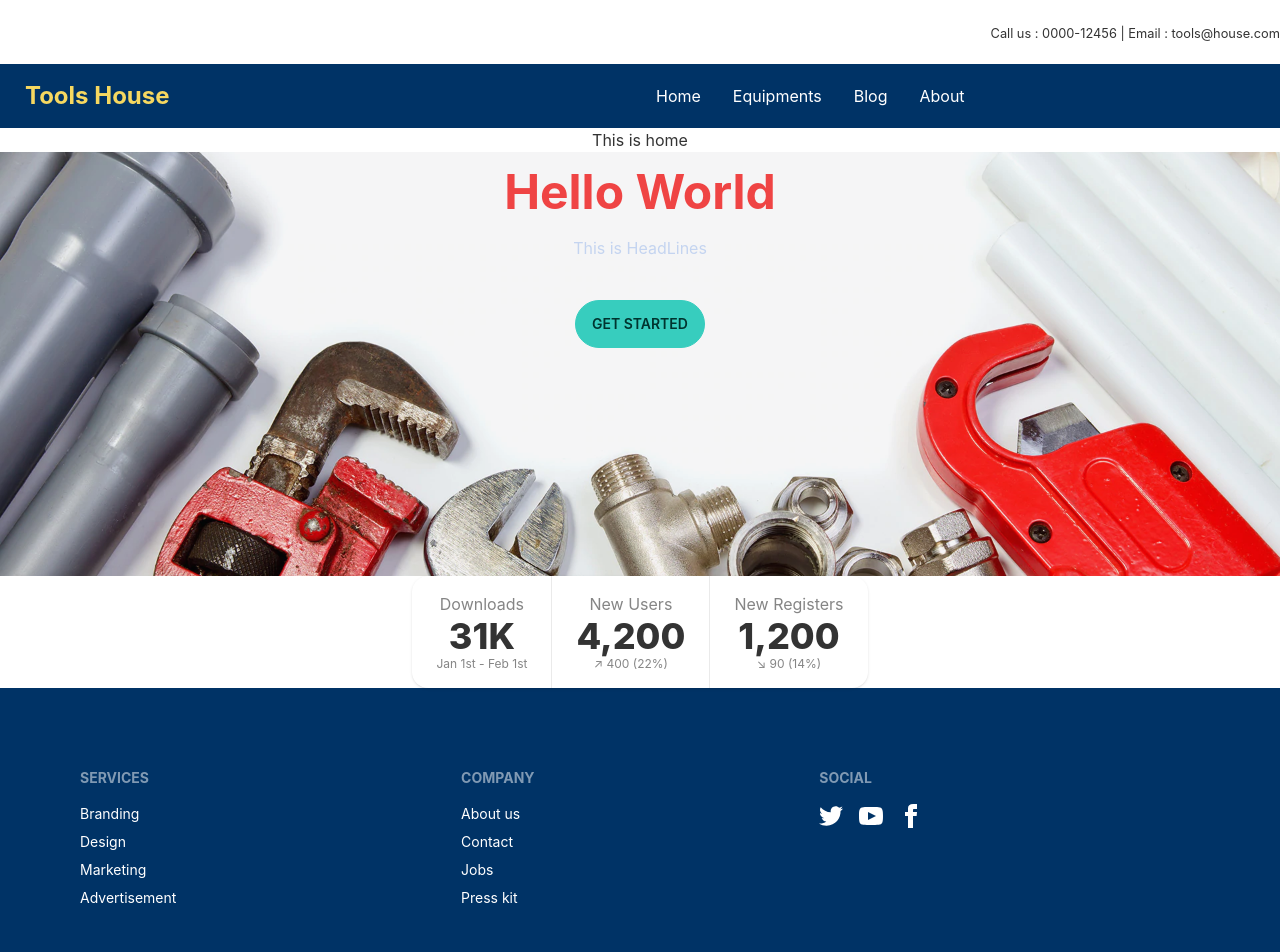
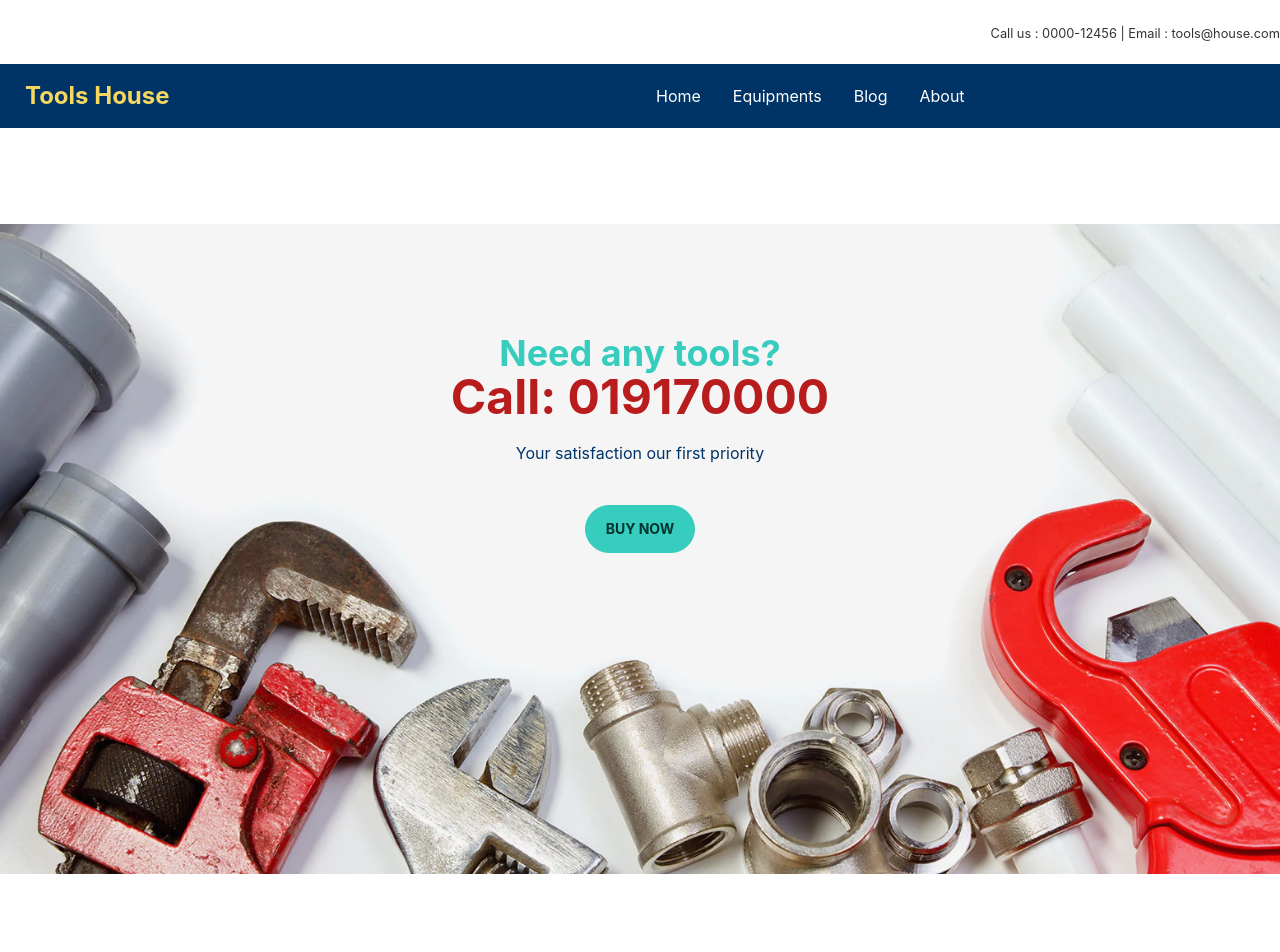
Before and after one commit to Mejbah-ul-haque/tools-house-client, a React (Create React App) app: page / in a window 1280 px wide. Shown: the top 952 px of the page. Built offline with nearby package versions, Linux system fonts and the light colour scheme.

Commit message:
Banner section updated

```diff
--- /dev/null
+++ b/src/Pages/Home/Banner/Banner.css
@@ -0,0 +1,11 @@
+.banner-photo{
+  height: 650px;
+  margin-bottom: 100px;
+}
+
+@media only screen and (max-width: 576px){
+  .banner-photo{
+    height:  100%;
+    width: 100%;
+  }
+}
--- a/src/Pages/Home/Banner/Banner.js
+++ b/src/Pages/Home/Banner/Banner.js
@@ -1,5 +1,6 @@
 import React from 'react';
 import banner1 from '../../../assets/banner/banner1.webp';
+import './Banner.css';
 
 const Banner = () => {
   return (
@@ -7,13 +8,14 @@ const Banner = () => {
     //   <img src={banner1} />
     // </div>
     <div className="text-center">
-      <div className="hero container mx-auto" style={{background:`url(${banner1})`, backgroundRepeat: 'no-repeat', backgroundPosition: 'center', backgroundSize:'cover'}}>
+      <div className="hero container banner-photo mx-auto" style={{background:`url(${banner1})`, backgroundRepeat: 'no-repeat', backgroundPosition: 'center', backgroundSize:'cover'}}>
         <div className="hero-overlay bg-opacity-5"></div>
         <div className="hero-content text-center text-neutral-content">
           <div className="max-w-md mb-48">
-            <h1 className="text-5xl font-bold text-red-500">Hello World</h1>
-            <p className="my-5">This is HeadLines</p>
-            <button className="btn rounded-full btn-accent my-5"> Get started</button>
+            <h1 className="text-4xl font-bold text-accent">Need any tools?</h1>
+            <h1 className="text-5xl font-bold text-red-700">Call:  019170000</h1>
+            <p className="my-5 text-primary">Your satisfaction our first priority </p>
+            <button className="btn rounded-full btn-accent my-5 px-5 font-bold"> Buy Now</button>
 
           </div>
         </div>
--- a/src/Pages/Home/Home/Home.js
+++ b/src/Pages/Home/Home/Home.js
@@ -4,8 +4,7 @@ import Business from '../Business/Business';
 
 const Home = () => {
   return (
-    <div>
-      <t2>This is home</t2>
+    <div className="my-24">
       <Banner></Banner>
       <Business></Business>
     </div>
--- a/src/Pages/Shared/Footer.js
+++ b/src/Pages/Shared/Footer.js
@@ -3,9 +3,9 @@ import React from 'react';
 const Footer = () => {
   return (
     <footer>
-      <div className="footer p-10 bg-primary text-base-content">
+      <div className="footer p-10 bg-[#001a33]  text-base-content">
 
-      <footer className="footer p-10 bg-primary text-base-content container mx-auto">
+      <footer className="footer p-10 bg-[##00264d] text-base-content container mx-auto">
   <div className="text-white">
     <span className="footer-title">Services</span>
     <a className="link link-hover">Branding</a>
```
Also changed, not shown: src/Pages/Home/Home/Home.css (added).
